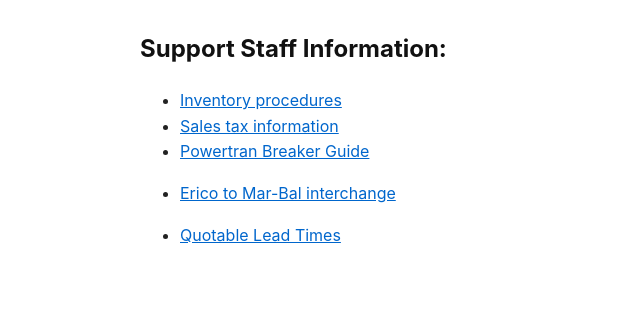
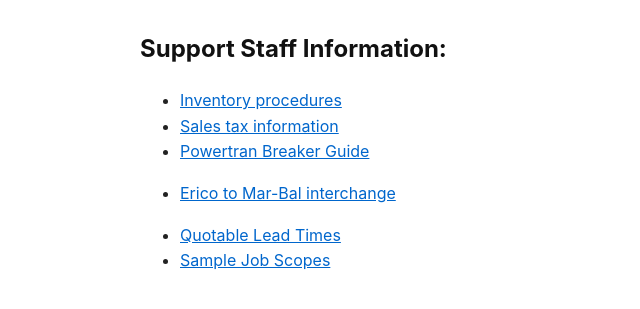
Before and after one commit to epecsupport/Service, a Jekyll site: the page built from support.md, in a window 1280 px wide. Shown: the top 309 px of the page, without its empty margins (0-640 px from the left). Built offline with Jekyll 4.4.1, drawn with Linux system fonts in a browser that asks for light colours.

Commit message:
Add job scope sample link

```diff
--- a/support.md
+++ b/support.md
@@ -11,4 +11,5 @@ autolink: true
 - [Erico to Mar-Bal interchange](support/marbal.html)
 
 - [Quotable Lead Times](support/leadtimes.html)
+- [Sample Job Scopes](suppert/jobscopes.html)
 <!-- https://raw.githubusercontent.com/epecsupport/Service/main/library/MPC-Breaker-Job-Aid.pdf -->
```
